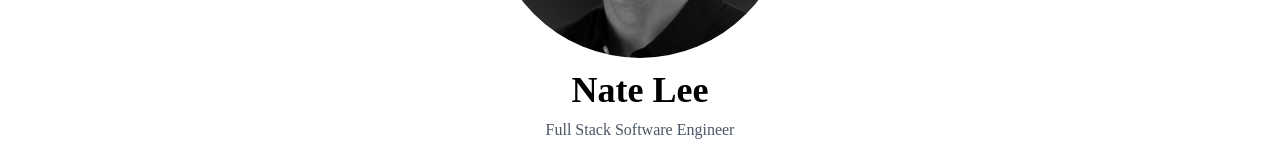
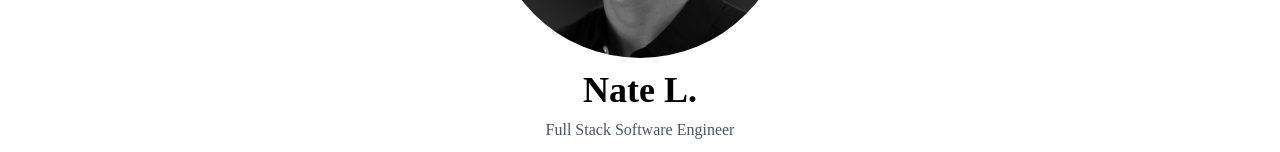
Before and after one commit to NateLevi/PersonalWebsite, a React (Vite) app: page / in a window 1280 px wide. Shown: the part 418-570 px from the top of the page. Built offline with nearby package versions, Linux system fonts and the light colour scheme; a web font is replaced by a local one.

Commit message:
changed home name

```diff
--- a/src/components/ProfileCard.jsx
+++ b/src/components/ProfileCard.jsx
@@ -14,7 +14,7 @@
           />
 
           {/* Name & Title */}
-          <h1 className="text-4xl font-bold mt-3">Nate Lee</h1>
+          <h1 className="text-4xl font-bold mt-3">Nate L.</h1>
           <p className="text-gray-600 pt-2">Full Stack Software Engineer</p>
 
           {/* Social Icons */}
```
